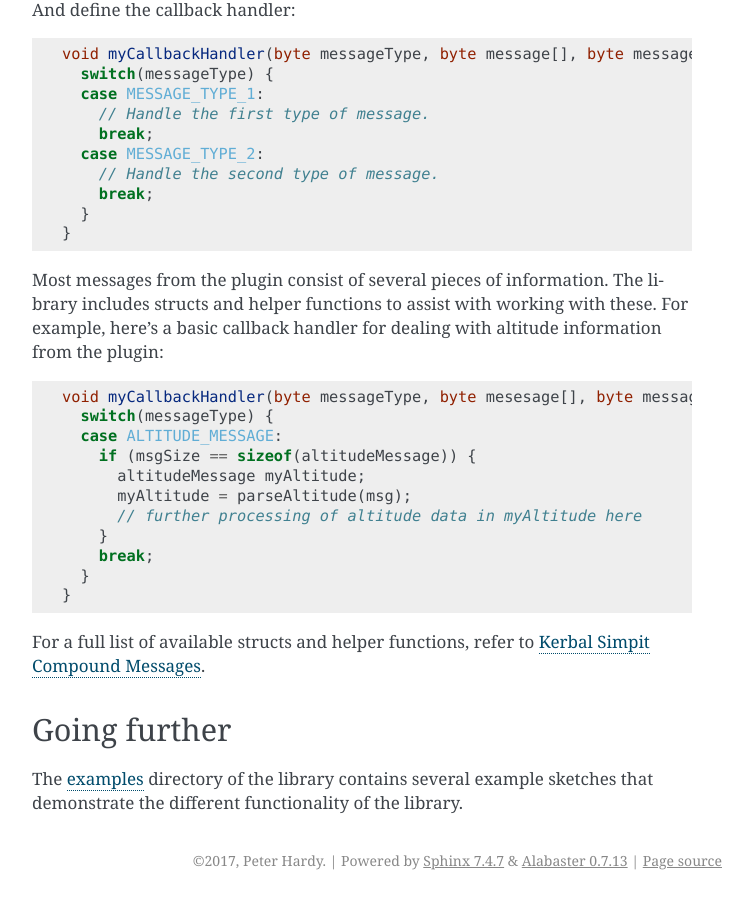
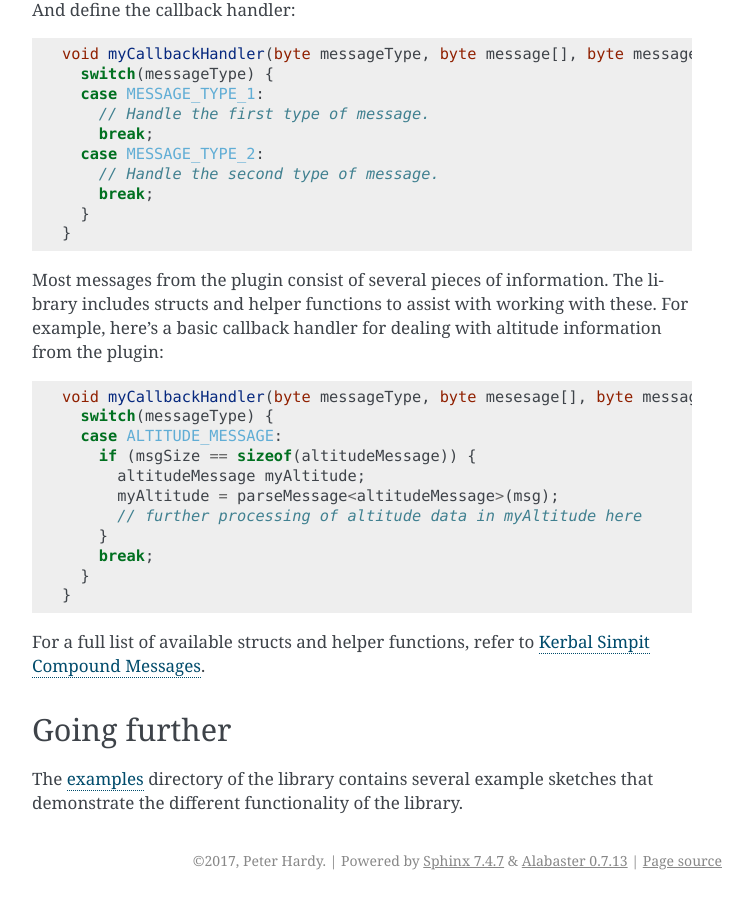
Before and after one commit to Simpit-team/KerbalSimpitRevamped-Arduino, a Sphinx documentation site: the page built from extras/docs/quickstart.rst, in a window 1280 px wide and 900 px high, scrolled down 2014 px. Shown: the whole window, without its empty margins (388-1141 px from the left). Built offline with Sphinx 7.4.7, drawn with Linux system fonts in a browser that asks for light colours.

Commit message:
Remove references to parseAltitude and replace by the use of generic parseMessage

```diff
--- a/extras/docs/quickstart.rst
+++ b/extras/docs/quickstart.rst
@@ -107,7 +107,7 @@ basic callback handler for dealing with altitude information from the plugin::
     case ALTITUDE_MESSAGE:
       if (msgSize == sizeof(altitudeMessage)) {
         altitudeMessage myAltitude;
-        myAltitude = parseAltitude(msg);
+        myAltitude = parseMessage<altitudeMessage>(msg);
         // further processing of altitude data in myAltitude here
       }
       break;
```
Also changed, not shown: 1 other file.
